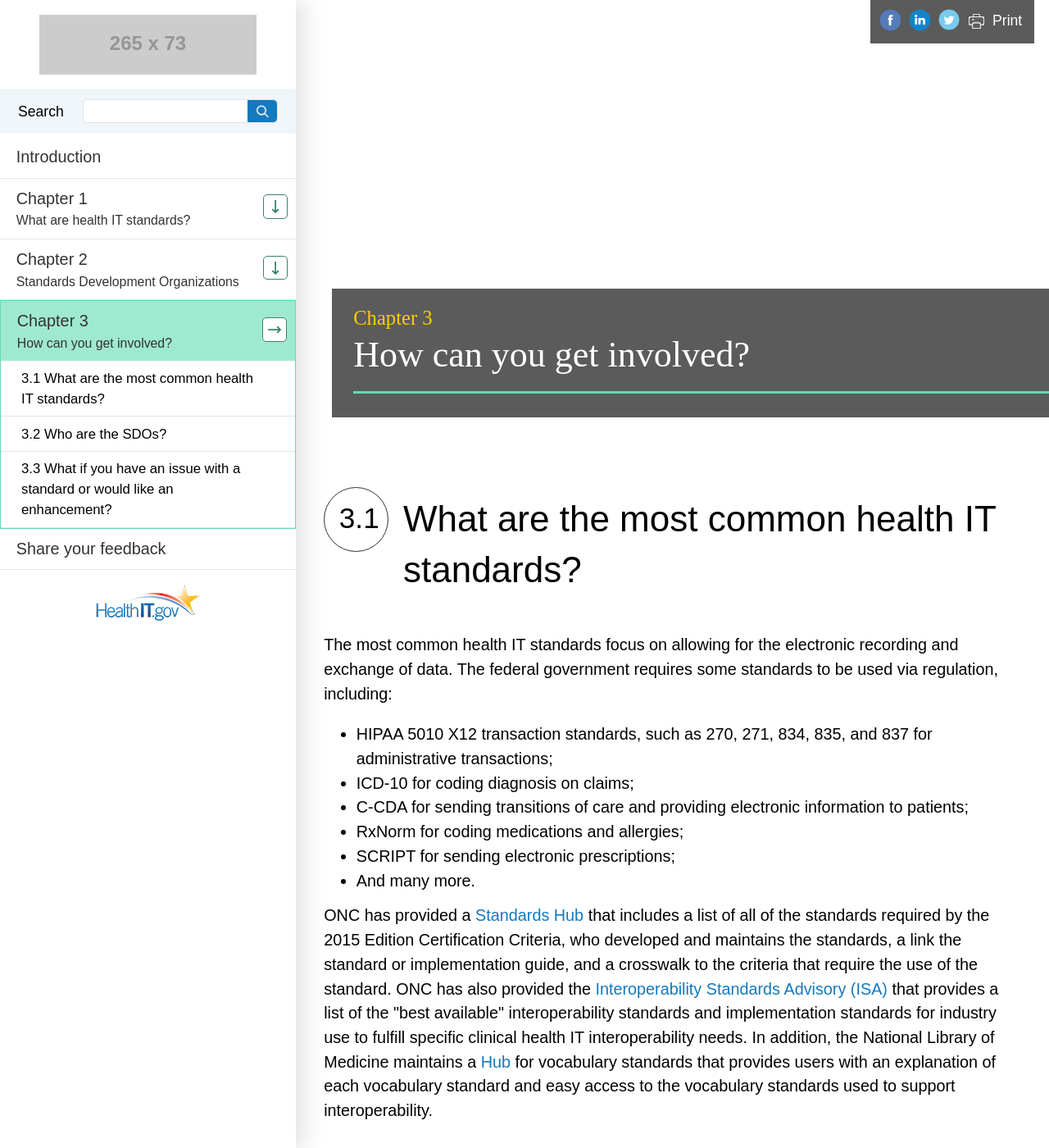
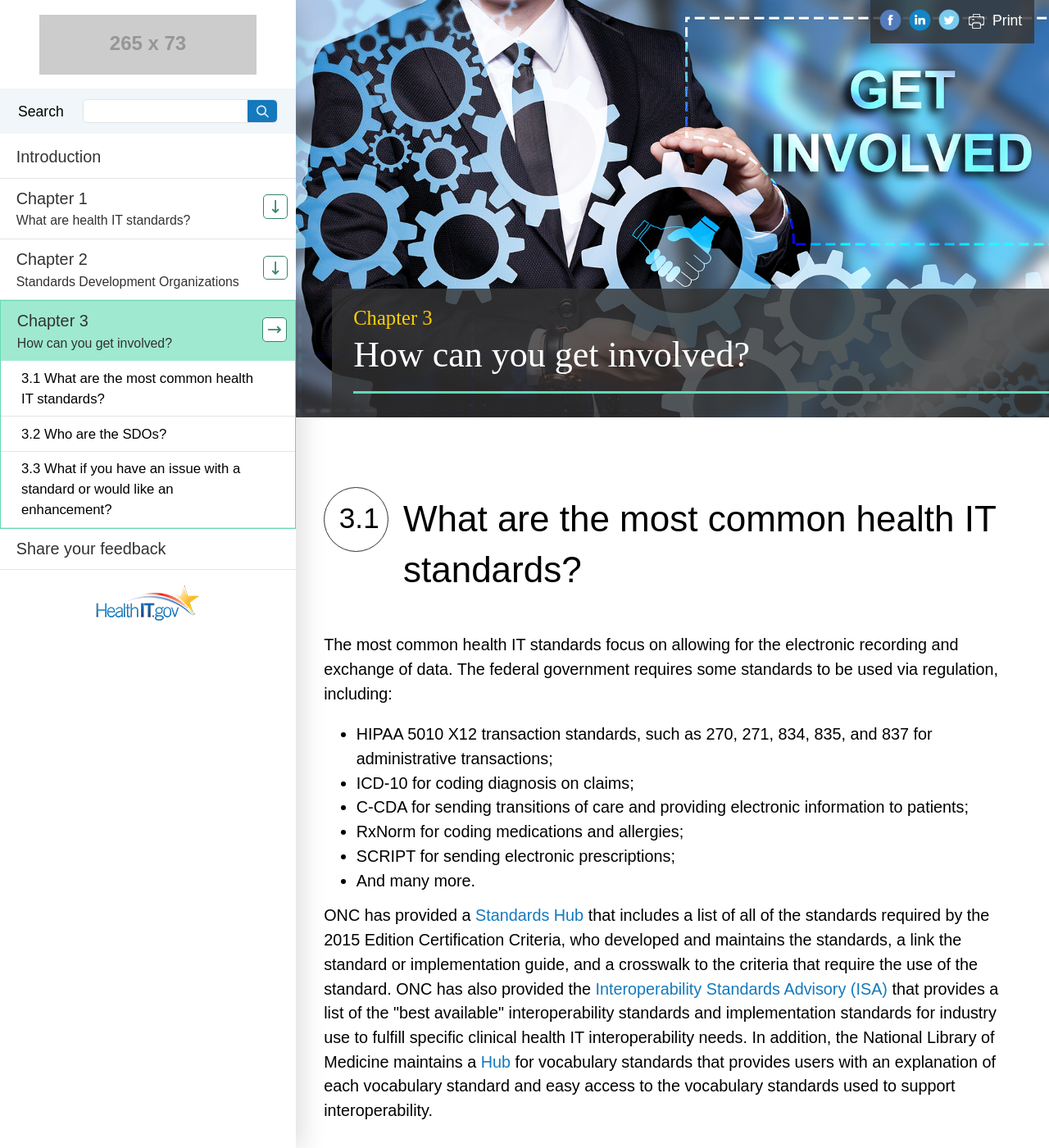
Before and after one commit to ai-stark/sdo-education, a Jekyll site: the page built from chapter-3.html, in a window 1280 px wide and 1400 px high. Shown: the whole window at 82% size. Built offline with Jekyll 4.4.1, drawn with Linux system fonts in a browser that asks for light colours.

Commit message:
background images

```diff
--- a/assets/css/pages/_chapter1.scss
+++ b/assets/css/pages/_chapter1.scss
@@ -1,5 +1,5 @@
 .chapter1-billboard{
-	background-image: url('sdo_education/assets/img/chapter1.jpg');
+	background-image: url('/assets/img/chapter1.jpg');
 	background-position: 0% 30%;
 	background-repeat: no-repeat;
 	background-size: cover;
--- a/assets/css/pages/_chapter2.scss
+++ b/assets/css/pages/_chapter2.scss
@@ -1,5 +1,5 @@
 .chapter2-billboard{
-	background-image: url('sdo_education/assets/img/chapter2.jpg');
+	background-image: url('/assets/img/chapter2.jpg');
 	background-position: top center;
 	background-repeat: no-repeat;
 	background-size: cover;
--- a/assets/css/pages/_chapter3.scss
+++ b/assets/css/pages/_chapter3.scss
@@ -1,5 +1,5 @@
 .chapter3-billboard{
-	background-image: url('sdo_education/assets/img/chapter3.jpg');
+	background-image: url('/assets/img/chapter3.jpg');
 	background-position: top center;
 	background-repeat: no-repeat;
 	background-size: cover;
```
